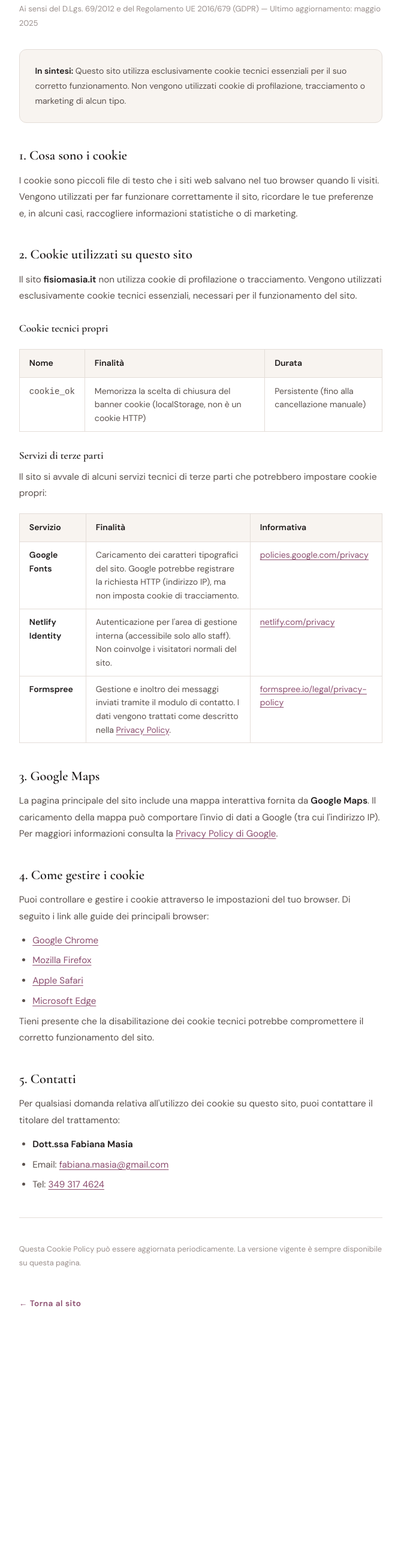
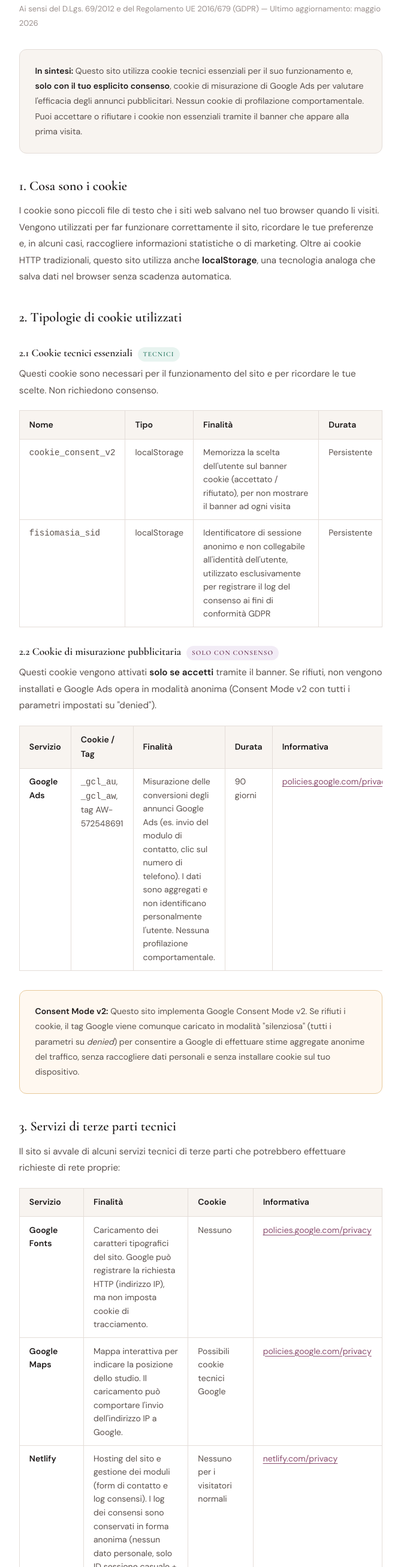
Before and after one commit to forteale/fisiomasia-sito, a plain HTML site: page cookie-policy.html in a window 1280 px wide. Shown: the part 187-2800 px from the top of the page at 60% size, without its empty margins (305-974 px from the left). Before the commit the page ends 2484 px from the top, so only its background shows below. Drawn offline with nearby package versions, Linux system fonts and the light colour scheme.

Commit message:
Add files via upload

```diff
--- a/cookie-policy.html
+++ b/cookie-policy.html
@@ -9,7 +9,6 @@
   <link rel="shortcut icon" href="favicon.ico"/>
   <link rel="icon" type="image/png" sizes="32x32" href="favicon-32x32.png"/>
   <link rel="icon" type="image/png" sizes="16x16" href="favicon-16x16.png"/>
-
   <link rel="apple-touch-icon" sizes="180x180" href="apple-touch-icon.png"/>
   <link rel="preconnect" href="https://fonts.googleapis.com"/>
   <link href="https://fonts.googleapis.com/css2?family=Cormorant+Garamond:ital,wght@0,400;0,600;1,400&family=DM+Sans:wght@400;500;600&display=swap" rel="stylesheet"/>
@@ -28,11 +27,14 @@
     .back:hover{color:var(--plum-d)}
     .box{background:var(--off);border-radius:var(--r);padding:1.4rem 1.6rem;margin:2rem 0;border:1px solid var(--border)}
     .box p{margin:0;font-size:.88rem}
+    .box-warn{background:#fff8f0;border-color:#e8c99a}
     .table-wrap{overflow-x:auto;margin:1.2rem 0}
     table{width:100%;border-collapse:collapse;font-size:.88rem}
     th{background:var(--off);font-weight:600;color:var(--ink);text-align:left;padding:.7rem 1rem;border:1px solid var(--border)}
     td{padding:.65rem 1rem;border:1px solid var(--border);color:var(--mid);vertical-align:top;line-height:1.6}
     hr{border:none;border-top:1px solid var(--border);margin:2.5rem 0}
+    .badge-tecnico{display:inline-block;background:#e8f4f0;color:#2d7a65;font-size:.7rem;font-weight:700;letter-spacing:.1em;text-transform:uppercase;padding:.15rem .55rem;border-radius:999px;vertical-align:middle;margin-left:.3rem}
+    .badge-marketing{display:inline-block;background:#f2ecf6;color:#6a3554;font-size:.7rem;font-weight:700;letter-spacing:.1em;text-transform:uppercase;padding:.15rem .55rem;border-radius:999px;vertical-align:middle;margin-left:.3rem}
   </style>
 </head>
 <body>
@@ -50,66 +52,121 @@
 <a href="index.html" class="back">← Torna al sito</a>
 
 <h1>Cookie Policy</h1>
-<p style="font-size:.82rem;color:var(--light)">Ai sensi del D.Lgs. 69/2012 e del Regolamento UE 2016/679 (GDPR) &mdash; Ultimo aggiornamento: maggio 2025</p>
+<p style="font-size:.82rem;color:var(--light)">Ai sensi del D.Lgs. 69/2012 e del Regolamento UE 2016/679 (GDPR) &mdash; Ultimo aggiornamento: maggio 2026</p>
 
 <div class="box">
-  <p><strong>In sintesi:</strong> Questo sito utilizza esclusivamente cookie tecnici essenziali per il suo corretto funzionamento. Non vengono utilizzati cookie di profilazione, tracciamento o marketing di alcun tipo.</p>
+  <p><strong>In sintesi:</strong> Questo sito utilizza cookie tecnici essenziali per il suo funzionamento e, <strong>solo con il tuo esplicito consenso</strong>, cookie di misurazione di Google Ads per valutare l'efficacia degli annunci pubblicitari. Nessun cookie di profilazione comportamentale. Puoi accettare o rifiutare i cookie non essenziali tramite il banner che appare alla prima visita.</p>
 </div>
 
 <h2>1. Cosa sono i cookie</h2>
-<p>I cookie sono piccoli file di testo che i siti web salvano nel tuo browser quando li visiti. Vengono utilizzati per far funzionare correttamente il sito, ricordare le tue preferenze e, in alcuni casi, raccogliere informazioni statistiche o di marketing.</p>
+<p>I cookie sono piccoli file di testo che i siti web salvano nel tuo browser quando li visiti. Vengono utilizzati per far funzionare correttamente il sito, ricordare le tue preferenze e, in alcuni casi, raccogliere informazioni statistiche o di marketing. Oltre ai cookie HTTP tradizionali, questo sito utilizza anche <strong>localStorage</strong>, una tecnologia analoga che salva dati nel browser senza scadenza automatica.</p>
 
-<h2>2. Cookie utilizzati su questo sito</h2>
-<p>Il sito <strong>fisiomasia.it</strong> non utilizza cookie di profilazione o tracciamento. Vengono utilizzati esclusivamente cookie tecnici essenziali, necessari per il funzionamento del sito.</p>
+<h2>2. Tipologie di cookie utilizzati</h2>
 
-<h3>Cookie tecnici propri</h3>
+<h3>2.1 Cookie tecnici essenziali <span class="badge-tecnico">Tecnici</span></h3>
+<p>Questi cookie sono necessari per il funzionamento del sito e per ricordare le tue scelte. Non richiedono consenso.</p>
+
 <div class="table-wrap">
   <table>
     <thead>
-      <tr><th>Nome</th><th>Finalità</th><th>Durata</th></tr>
+      <tr><th>Nome</th><th>Tipo</th><th>Finalità</th><th>Durata</th></tr>
     </thead>
     <tbody>
       <tr>
-        <td><code>cookie_ok</code></td>
-        <td>Memorizza la scelta di chiusura del banner cookie (localStorage, non è un cookie HTTP)</td>
-        <td>Persistente (fino alla cancellazione manuale)</td>
+        <td><code>cookie_consent_v2</code></td>
+        <td>localStorage</td>
+        <td>Memorizza la scelta dell'utente sul banner cookie (accettato / rifiutato), per non mostrare il banner ad ogni visita</td>
+        <td>Persistente</td>
+      </tr>
+      <tr>
+        <td><code>fisiomasia_sid</code></td>
+        <td>localStorage</td>
+        <td>Identificatore di sessione anonimo e non collegabile all'identità dell'utente, utilizzato esclusivamente per registrare il log del consenso ai fini di conformità GDPR</td>
+        <td>Persistente</td>
       </tr>
     </tbody>
   </table>
 </div>
 
-<h3>Servizi di terze parti</h3>
-<p>Il sito si avvale di alcuni servizi tecnici di terze parti che potrebbero impostare cookie propri:</p>
+<h3>2.2 Cookie di misurazione pubblicitaria <span class="badge-marketing">Solo con consenso</span></h3>
+<p>Questi cookie vengono attivati <strong>solo se accetti</strong> tramite il banner. Se rifiuti, non vengono installati e Google Ads opera in modalità anonima (Consent Mode v2 con tutti i parametri impostati su "denied").</p>
 
 <div class="table-wrap">
   <table>
     <thead>
-      <tr><th>Servizio</th><th>Finalità</th><th>Informativa</th></tr>
+      <tr><th>Servizio</th><th>Cookie / Tag</th><th>Finalità</th><th>Durata</th><th>Informativa</th></tr>
+    </thead>
+    <tbody>
+      <tr>
+        <td><strong>Google Ads</strong></td>
+        <td><code>_gcl_au</code>, <code>_gcl_aw</code>, tag AW-572548691</td>
+        <td>Misurazione delle conversioni degli annunci Google Ads (es. invio del modulo di contatto, clic sul numero di telefono). I dati sono aggregati e non identificano personalmente l'utente. Nessuna profilazione comportamentale.</td>
+        <td>90 giorni</td>
+        <td><a href="https://policies.google.com/privacy" target="_blank" rel="noopener">policies.google.com/privacy</a></td>
+      </tr>
+    </tbody>
+  </table>
+</div>
+
+<div class="box box-warn">
+  <p><strong>Consent Mode v2:</strong> Questo sito implementa Google Consent Mode v2. Se rifiuti i cookie, il tag Google viene comunque caricato in modalità "silenziosa" (tutti i parametri su <em>denied</em>) per consentire a Google di effettuare stime aggregate anonime del traffico, senza raccogliere dati personali e senza installare cookie sul tuo dispositivo.</p>
+</div>
+
+<h2>3. Servizi di terze parti tecnici</h2>
+<p>Il sito si avvale di alcuni servizi tecnici di terze parti che potrebbero effettuare richieste di rete proprie:</p>
+
+<div class="table-wrap">
+  <table>
+    <thead>
+      <tr><th>Servizio</th><th>Finalità</th><th>Cookie</th><th>Informativa</th></tr>
     </thead>
     <tbody>
       <tr>
         <td><strong>Google Fonts</strong></td>
-        <td>Caricamento dei caratteri tipografici del sito. Google potrebbe registrare la richiesta HTTP (indirizzo IP), ma non imposta cookie di tracciamento.</td>
+        <td>Caricamento dei caratteri tipografici del sito. Google può registrare la richiesta HTTP (indirizzo IP), ma non imposta cookie di tracciamento.</td>
+        <td>Nessuno</td>
         <td><a href="https://policies.google.com/privacy" target="_blank" rel="noopener">policies.google.com/privacy</a></td>
       </tr>
       <tr>
+        <td><strong>Google Maps</strong></td>
+        <td>Mappa interattiva per indicare la posizione dello studio. Il caricamento può comportare l'invio dell'indirizzo IP a Google.</td>
+        <td>Possibili cookie tecnici Google</td>
+        <td><a href="https://policies.google.com/privacy" target="_blank" rel="noopener">policies.google.com/privacy</a></td>
+      </tr>
+      <tr>
+        <td><strong>Netlify</strong></td>
+        <td>Hosting del sito e gestione dei moduli (form di contatto e log consensi). I log dei consensi sono conservati in forma anonima (nessun dato personale, solo ID sessione casuale + timestamp + scelta).</td>
+        <td>Nessuno per i visitatori normali</td>
+        <td><a href="https://www.netlify.com/privacy/" target="_blank" rel="noopener">netlify.com/privacy</a></td>
+      </tr>
+      <tr>
         <td><strong>Netlify Identity</strong></td>
-        <td>Autenticazione per l'area di gestione interna (accessibile solo allo staff). Non coinvolge i visitatori normali del sito.</td>
+        <td>Autenticazione per l'area di gestione interna (accessibile solo allo staff). Non coinvolge i visitatori del sito.</td>
+        <td>Solo per utenti autenticati</td>
         <td><a href="https://www.netlify.com/privacy/" target="_blank" rel="noopener">netlify.com/privacy</a></td>
       </tr>
       <tr>
         <td><strong>Formspree</strong></td>
         <td>Gestione e inoltro dei messaggi inviati tramite il modulo di contatto. I dati vengono trattati come descritto nella <a href="privacy.html">Privacy Policy</a>.</td>
+        <td>Nessuno</td>
         <td><a href="https://formspree.io/legal/privacy-policy" target="_blank" rel="noopener">formspree.io/legal/privacy-policy</a></td>
       </tr>
     </tbody>
   </table>
 </div>
 
-<h2>3. Google Maps</h2>
-<p>La pagina principale del sito include una mappa interattiva fornita da <strong>Google Maps</strong>. Il caricamento della mappa può comportare l'invio di dati a Google (tra cui l'indirizzo IP). Per maggiori informazioni consulta la <a href="https://policies.google.com/privacy" target="_blank" rel="noopener">Privacy Policy di Google</a>.</p>
+<h2>4. Gestione del consenso</h2>
+<p>Alla prima visita del sito viene mostrato un banner che ti consente di:</p>
+<ul>
+  <li><strong>Accettare</strong> tutti i cookie, inclusi quelli di misurazione di Google Ads</li>
+  <li><strong>Rifiutare</strong> i cookie non essenziali, mantenendo attivi solo i cookie tecnici</li>
+</ul>
+<p>La tua scelta viene salvata nel browser tramite <code>localStorage</code> e rispettata per tutte le visite successive. Puoi revocare o modificare il tuo consenso in qualsiasi momento cancellando i dati di navigazione del tuo browser (localStorage e cookie) per il dominio <strong>fisiomasia.it</strong>: alla visita successiva il banner apparirà nuovamente.</p>
 
-<h2>4. Come gestire i cookie</h2>
+<h2>5. Log dei consensi</h2>
+<p>Per adempiere agli obblighi di documentazione previsti dal GDPR (art. 7), ogni scelta espressa tramite il banner viene registrata in forma anonima con i seguenti dati: data e ora della scelta, tipo di scelta (accettato/rifiutato), identificatore di sessione casuale (non collegabile all'identità dell'utente), URL della pagina. Nessun dato personale viene raccolto in questo registro.</p>
+
+<h2>6. Come gestire i cookie dal browser</h2>
 <p>Puoi controllare e gestire i cookie attraverso le impostazioni del tuo browser. Di seguito i link alle guide dei principali browser:</p>
 <ul>
   <li><a href="https://support.google.com/chrome/answer/95647" target="_blank" rel="noopener">Google Chrome</a></li>
@@ -117,18 +174,19 @@
   <li><a href="https://support.apple.com/it-it/guide/safari/sfri11471/mac" target="_blank" rel="noopener">Apple Safari</a></li>
   <li><a href="https://support.microsoft.com/it-it/microsoft-edge/eliminare-i-cookie-in-microsoft-edge-63947406-40ac-c3b8-57b9-2a946a29ae09" target="_blank" rel="noopener">Microsoft Edge</a></li>
 </ul>
-<p>Tieni presente che la disabilitazione dei cookie tecnici potrebbe compromettere il corretto funzionamento del sito.</p>
+<p>Puoi inoltre opporti alla raccolta dati da parte di Google visitando <a href="https://adssettings.google.com" target="_blank" rel="noopener">adssettings.google.com</a>.</p>
 
-<h2>5. Contatti</h2>
+<h2>7. Titolare del trattamento</h2>
 <p>Per qualsiasi domanda relativa all'utilizzo dei cookie su questo sito, puoi contattare il titolare del trattamento:</p>
 <ul>
   <li><strong>Dott.ssa Fabiana Masia</strong></li>
+  <li>Corso Leone Giordano 5, 13046 Livorno Ferraris (VC)</li>
   <li>Email: <a href="mailto:fabiana.masia@gmail.com">fabiana.masia@gmail.com</a></li>
   <li>Tel: <a href="tel:+393493174624">349 317 4624</a></li>
 </ul>
 
 <hr/>
-<p style="font-size:.8rem;color:var(--light)">Questa Cookie Policy può essere aggiornata periodicamente. La versione vigente è sempre disponibile su questa pagina.</p>
+<p style="font-size:.8rem;color:var(--light)">Questa Cookie Policy può essere aggiornata periodicamente per recepire modifiche normative o tecniche. La versione vigente è sempre disponibile su questa pagina con la data di ultimo aggiornamento.</p>
 
 <a href="index.html" class="back" style="margin-top:2rem">← Torna al sito</a>
 
```
